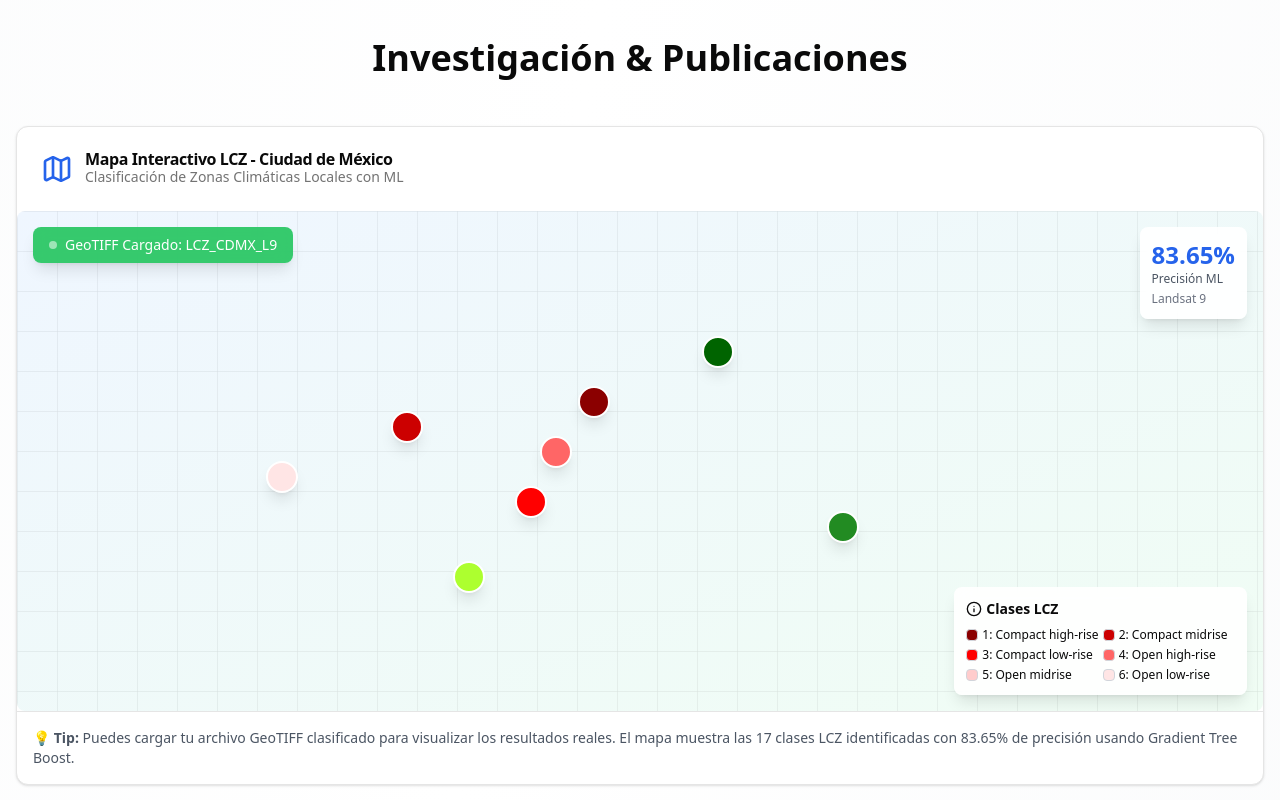
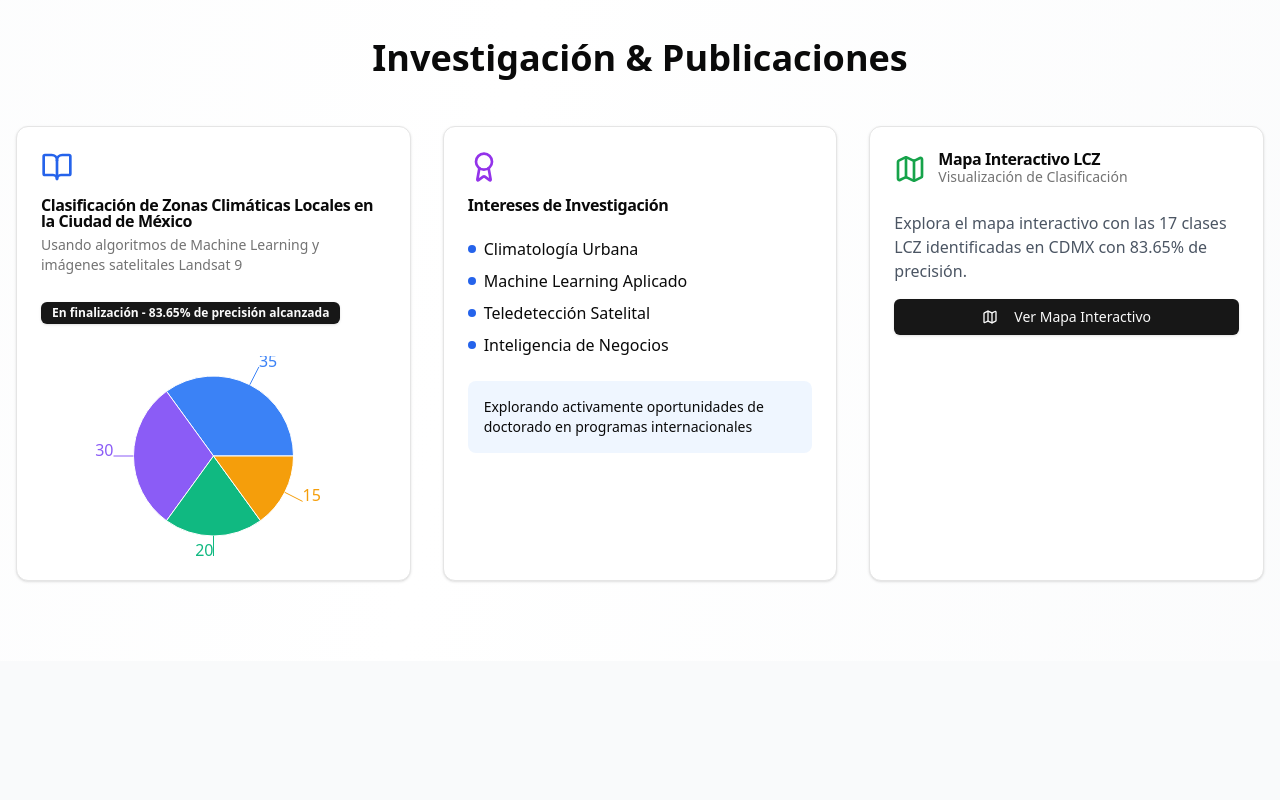
Before and after one commit to Daniel9romero/Portafolio, a React (Vite) app: page / in a window 1280 px wide. Shown: the part 3680-4480 px from the top of the page. Built offline with nearby package versions, Linux system fonts and the light colour scheme.

Commit message:
Eliminar duplicación de mapa LCZ: mover a sección dedicada con botón de navegación

```diff
--- a/src/App.tsx
+++ b/src/App.tsx
@@ -518,42 +518,7 @@ function App() {
         <div className="container mx-auto">
           <h2 className="text-4xl font-bold text-center mb-12">{t('research.title')}</h2>
 
-          {/* Map Section */}
-          <motion.div
-            initial={{ opacity: 0, y: 20 }}
-            whileInView={{ opacity: 1, y: 0 }}
-            viewport={{ once: true }}
-            className="mb-12"
-          >
-            <Card className="overflow-hidden">
-              <CardHeader>
-                <div className="flex items-center gap-3">
-                  <Map className="h-8 w-8 text-blue-600" />
-                  <div>
-                    <CardTitle>Mapa Interactivo LCZ - Ciudad de México</CardTitle>
-                    <CardDescription>Clasificación de Zonas Climáticas Locales con ML</CardDescription>
-                  </div>
-                </div>
-              </CardHeader>
-              <CardContent className="p-0">
-                <Suspense fallback={
-                  <div className="h-[500px] w-full bg-gray-100 dark:bg-gray-800 animate-pulse flex items-center justify-center">
-                    <Loader2 className="w-8 h-8 animate-spin" />
-                  </div>
-                }>
-                  <InteractiveLCZMap geoTiffUrl={`${import.meta.env.BASE_URL}lcz-cdmx.tif`} />
-                </Suspense>
-                <div className="p-4 border-t dark:border-gray-700">
-                  <p className="text-sm text-gray-600 dark:text-gray-400">
-                    💡 <strong>Tip:</strong> Puedes cargar tu archivo GeoTIFF clasificado para visualizar los resultados reales.
-                    El mapa muestra las 17 clases LCZ identificadas con 83.65% de precisión usando Gradient Tree Boost.
-                  </p>
-                </div>
-              </CardContent>
-            </Card>
-          </motion.div>
-
-          <div className="grid md:grid-cols-2 gap-8">
+          <div className="grid md:grid-cols-3 gap-8">
             <Card>
               <CardHeader>
                 <BookOpen className="h-8 w-8 text-blue-600 mb-2" />
@@ -601,6 +566,29 @@ function App() {
                 <div className="mt-6 p-4 bg-blue-50 dark:bg-blue-950/30 rounded-lg">
                   <p className="text-sm font-medium">{t('research.phd')}</p>
                 </div>
+              </CardContent>
+            </Card>
+
+            <Card>
+              <CardHeader>
+                <div className="flex items-center gap-3">
+                  <Map className="h-8 w-8 text-green-600" />
+                  <div>
+                    <CardTitle>Mapa Interactivo LCZ</CardTitle>
+                    <CardDescription>Visualización de Clasificación</CardDescription>
+                  </div>
+                </div>
+              </CardHeader>
+              <CardContent>
+                <p className="text-gray-600 dark:text-gray-400 mb-4">
+                  Explora el mapa interactivo con las 17 clases LCZ identificadas en CDMX con 83.65% de precisión.
+                </p>
+                <Button asChild className="w-full">
+                  <a href="#lcz-map">
+                    <Map className="w-4 h-4 mr-2" />
+                    Ver Mapa Interactivo
+                  </a>
+                </Button>
               </CardContent>
             </Card>
           </div>
```
